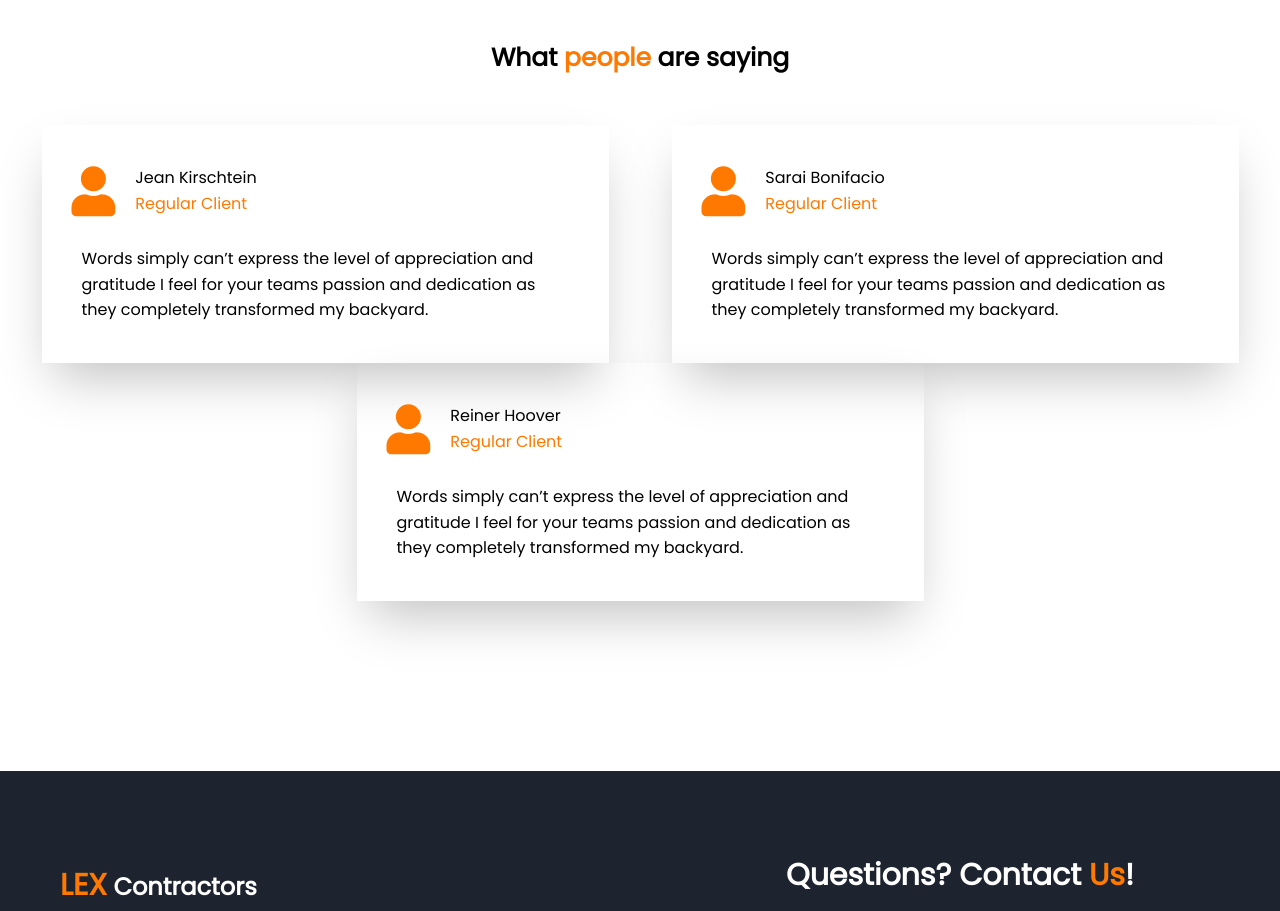
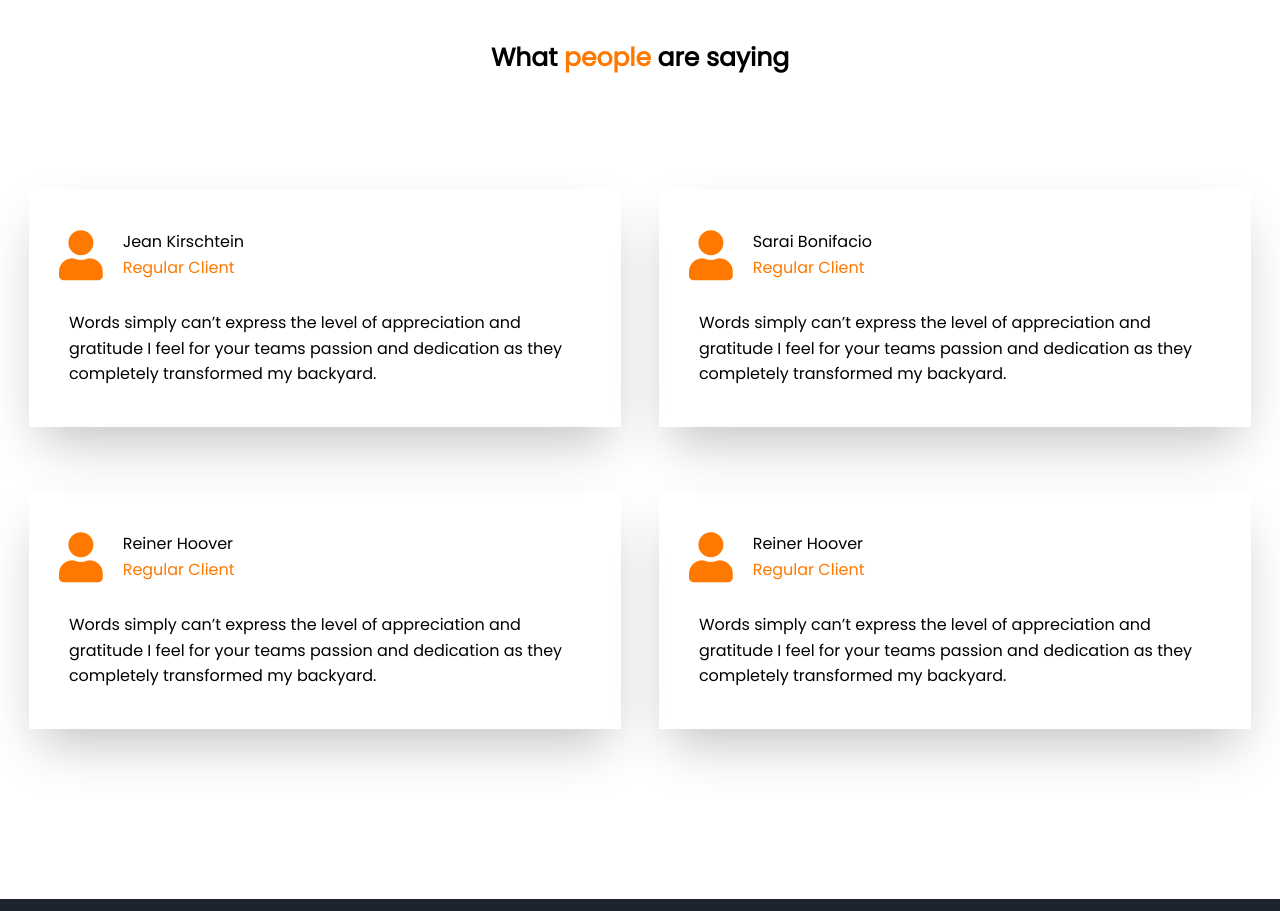
Before and after one commit to cerlans/Construction-Site-Redone, a React (Create React App) app: page / in a window 1280 px wide. Shown: the part 5400-6311 px from the top of the page. Built offline with nearby package versions, Linux system fonts and the light colour scheme.

Commit message:
1 file modified

```diff
--- a/src/Testimonial.js
+++ b/src/Testimonial.js
@@ -69,6 +69,27 @@ function Testimonial() {
           </p>
         </div>
       </div>
+       <div className="monial-card">
+        <div className="header">
+          <div className="inner">
+            <i class="fas fa-user"></i>
+            <div>
+              <p> Reiner Hoover</p>
+              <p>
+                <span>Regular Client</span>
+              </p>
+            </div>
+          </div>
+          <div className="buffer"></div>
+        </div>
+        <div className="content">
+          <p>
+            Words simply can’t express the level of appreciation and gratitude I
+            feel for your teams passion and dedication as they completely
+            transformed my backyard.
+          </p>
+        </div>
+      </div>
     </>
   );
 }
--- a/src/style.css
+++ b/src/style.css
@@ -591,8 +591,6 @@ margin-bottom:20px;
 
 
 
-
-
 @media (min-width:801px)  {
   .testimonial .flex-parent {
     display:flex;
@@ -600,7 +598,7 @@ margin-bottom:20px;
     flex-wrap:wrap;
   }
   .testimonial .flex-parent .monial-card {
-    flex-basis:45%;
+    flex-basis:47%;
   }
  }
 
@@ -608,7 +606,9 @@ margin-bottom:20px;
 
 @media (min-width:1025px) {
 
-
+  .testimonial .flex-parent .monial-card {
+    margin-top:4rem;
+  }
 }
 
 
```
